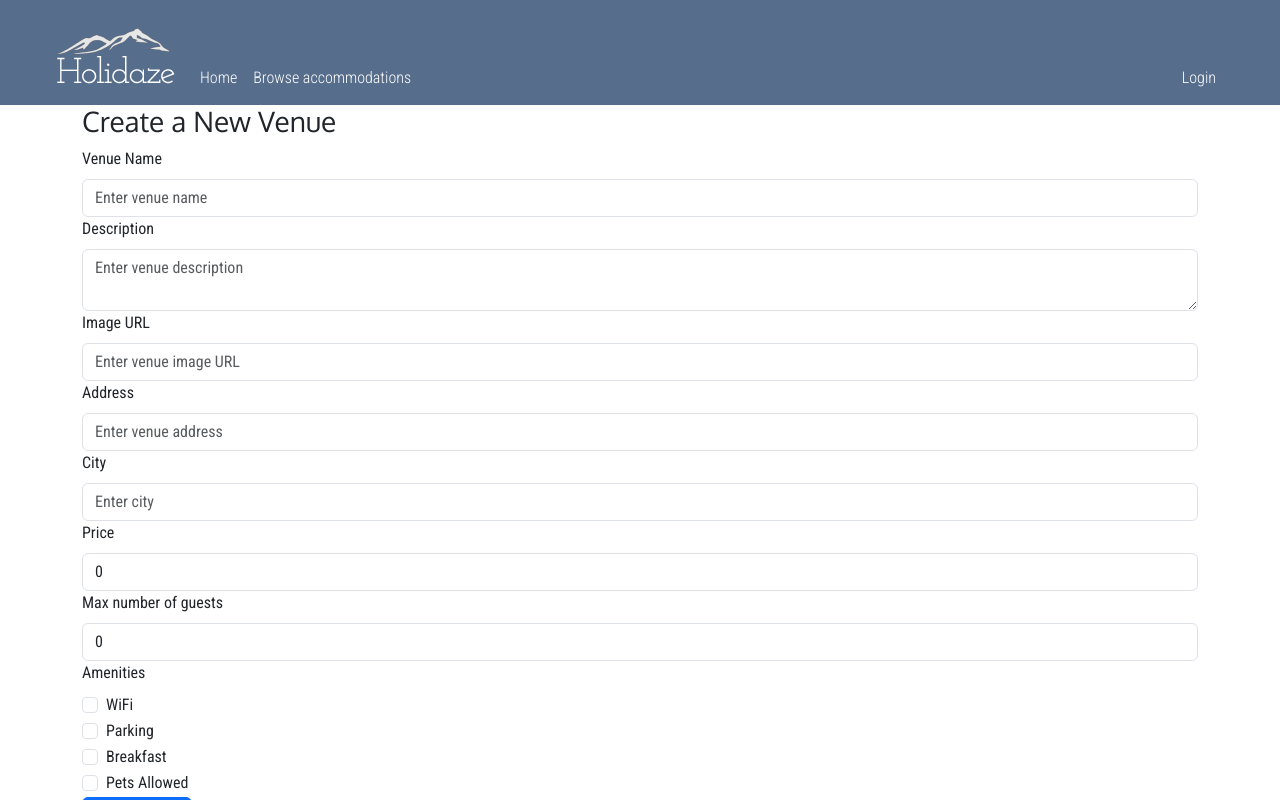
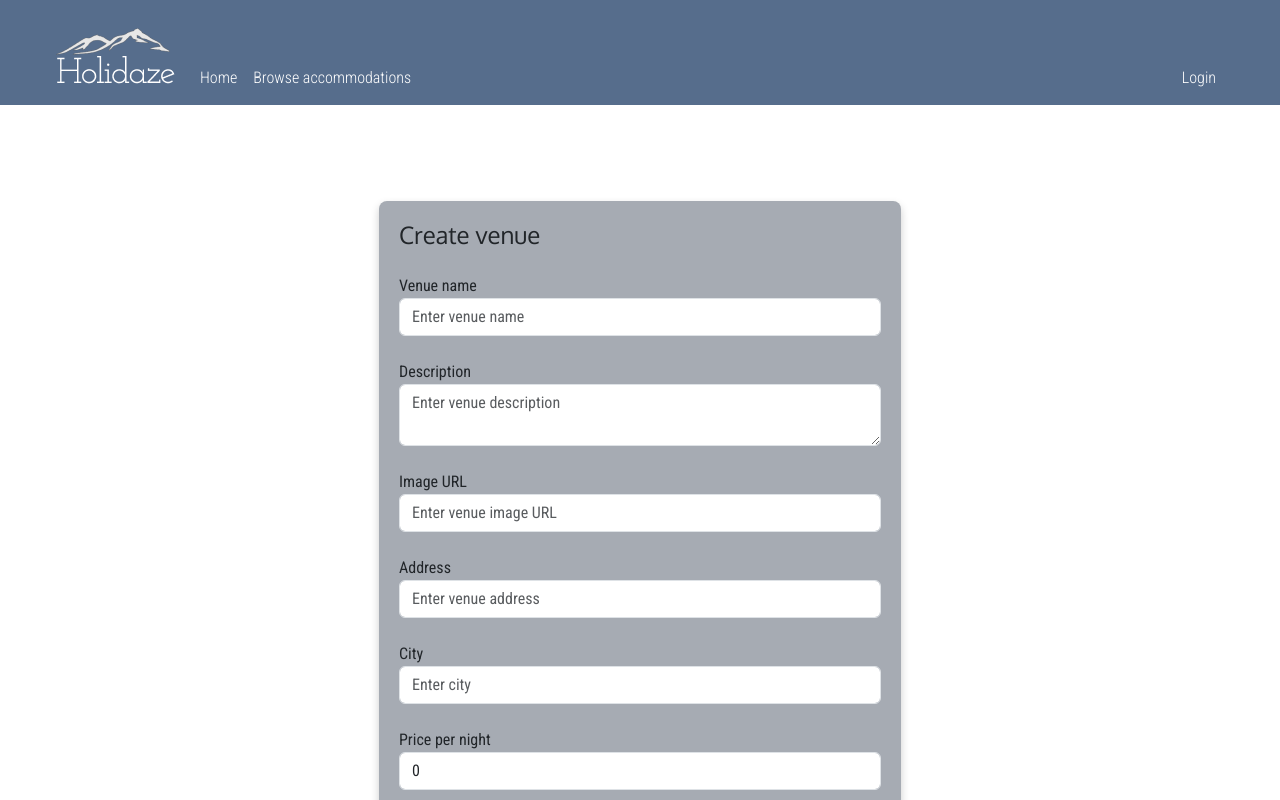
Before and after one commit to TaranJ/project-exam-2, a React (Vite) app: page /new-venue in a window 1280 px wide. Shown: the top 800 px of the page. Built offline with nearby package versions, Linux system fonts and the light colour scheme; no server answers.

Commit message:
updates create and edit forms

```diff
--- a/src/App.css
+++ b/src/App.css
@@ -8,15 +8,4 @@
 @import "/src/styles/browsepage.css";
 @import "/src/styles/venuepage.css";
 @import "/src/styles/profilepage.css";
-
-body {
-  font-family: Roboto Condensed, sans-serif;
-}
-
-h1,
-h2,
-h3,
-h4,
-h5 {
-  font-family: Oxygen, sans-serif;
-}
+@import "/src/styles/editvenuepage.css";
--- a/src/pages/CreateVenuePage.jsx
+++ b/src/pages/CreateVenuePage.jsx
@@ -1,6 +1,6 @@
 import React, { useState } from "react";
 import { Helmet } from "react-helmet";
-import { Form, Button, Container } from "react-bootstrap";
+import { Form, Button, Container, Row, Col } from "react-bootstrap";
 import { load } from "../utils/storage/load";
 import { createVenue } from "../utils/api/createvenue";
 import { useNavigate } from "react-router-dom";
@@ -64,16 +64,21 @@ const CreateVenuePage = () => {
         <title>Create new venue | Holidaze</title>
         <meta name="description" content={"List your property on Holidaze by adding a new venue, complete with photos, details, and pricing."} />
       </Helmet>
-      <h3>Create a New Venue</h3>
+
       {error && <div className="alert alert-danger">{error}</div>}
+      <Container fluid="md" className="d-flex justify-content-center pt-5 min-vh-100">
+        <Row className="w-100">
+          <Col xs={12} md={8} lg={6} className="mx-auto">
+            <div className="form-box mt-5 mb-5">
+              <h3 className="fs-4 mb-4">Create venue</h3>
               <Form onSubmit={handleSubmit}>
                 {/* Form Fields */}
-        <Form.Group controlId="formVenueName">
-          <Form.Label>Venue Name</Form.Label>
+                <Form.Group className="mb-4" controlId="formVenueName">
+                  <Form.Label className="mb-0">Venue name</Form.Label>
                   <Form.Control type="text" name="name" value={venueData.name} onChange={handleInputChange} placeholder="Enter venue name" required />
                 </Form.Group>
-        <Form.Group controlId="formVenueDescription">
-          <Form.Label>Description</Form.Label>
+                <Form.Group className="mb-4" controlId="formVenueDescription">
+                  <Form.Label className="mb-0">Description</Form.Label>
                   <Form.Control
                     as="textarea"
                     name="description"
@@ -83,12 +88,18 @@ const CreateVenuePage = () => {
                     required
                   />
                 </Form.Group>
-        <Form.Group controlId="formVenueImage">
-          <Form.Label>Image URL</Form.Label>
-          <Form.Control type="text" name="mediaUrl" value={venueData.mediaUrl} onChange={handleInputChange} placeholder="Enter venue image URL" />
+                <Form.Group className="mb-4" controlId="formVenueImage">
+                  <Form.Label className="mb-0">Image URL</Form.Label>
+                  <Form.Control
+                    type="text"
+                    name="mediaUrl"
+                    value={venueData.mediaUrl}
+                    onChange={handleInputChange}
+                    placeholder="Enter venue image URL"
+                  />
                 </Form.Group>
-        <Form.Group controlId="formVenueAddress">
-          <Form.Label>Address</Form.Label>
+                <Form.Group className="mb-4" controlId="formVenueAddress">
+                  <Form.Label className="mb-0">Address</Form.Label>
                   <Form.Control
                     type="text"
                     name="address"
@@ -98,20 +109,27 @@ const CreateVenuePage = () => {
                     required
                   />
                 </Form.Group>
-        <Form.Group controlId="formVenueCity">
-          <Form.Label>City</Form.Label>
+                <Form.Group className="mb-4" controlId="formVenueCity">
+                  <Form.Label className="mb-0">City</Form.Label>
                   <Form.Control type="text" name="city" value={venueData.city} onChange={handleInputChange} placeholder="Enter city" required />
                 </Form.Group>
-        <Form.Group controlId="formVenuePrice">
-          <Form.Label>Price</Form.Label>
+                <Form.Group className="mb-4" controlId="formVenuePrice">
+                  <Form.Label className="mb-0">Price per night</Form.Label>
                   <Form.Control type="number" name="price" value={venueData.price} onChange={handleInputChange} placeholder="Enter price" required />
                 </Form.Group>
-        <Form.Group controlId="formMaxGuests">
-          <Form.Label>Max number of guests</Form.Label>
-          <Form.Control type="number" name="maxGuests" value={venueData.maxGuests} onChange={handleInputChange} placeholder="Enter number" required />
+                <Form.Group className="mb-4" controlId="formMaxGuests">
+                  <Form.Label className="mb-0">Max number of guests</Form.Label>
+                  <Form.Control
+                    type="number"
+                    name="maxGuests"
+                    value={venueData.maxGuests}
+                    onChange={handleInputChange}
+                    placeholder="Enter number"
+                    required
+                  />
                 </Form.Group>
-        <Form.Group controlId="formVenueAmenities">
-          <Form.Label>Amenities</Form.Label>
+                <Form.Group className="mb-4" controlId="formVenueAmenities">
+                  <Form.Label className="mb-1">Amenities</Form.Label>
                   <div>
                     <Form.Check type="checkbox" name="wifi" label="WiFi" checked={venueData.wifi} onChange={handleInputChange} />
                     <Form.Check type="checkbox" name="parking" label="Parking" checked={venueData.parking} onChange={handleInputChange} />
@@ -119,10 +137,14 @@ const CreateVenuePage = () => {
                     <Form.Check type="checkbox" name="pets" label="Pets Allowed" checked={venueData.pets} onChange={handleInputChange} />
                   </div>
                 </Form.Group>
-        <Button variant="primary" type="submit" disabled={loading}>
+                <Button variant="primary" className="cta-button w-100" type="submit" disabled={loading}>
                   {loading ? "Creating..." : "Create Venue"}
                 </Button>
               </Form>
+            </div>
+          </Col>
+        </Row>
+      </Container>
     </Container>
   );
 };
--- a/src/pages/EditVenuepage.jsx
+++ b/src/pages/EditVenuepage.jsx
@@ -1,6 +1,6 @@
 import React, { useState, useEffect } from "react";
 import { Helmet } from "react-helmet";
-import { Form, Button, Container } from "react-bootstrap";
+import { Form, Button, Container, Col, Row } from "react-bootstrap";
 import { load } from "../utils/storage/load";
 import { fetchVenueById } from "../utils/api/fetchvenues";
 import { useParams, useNavigate } from "react-router-dom";
@@ -156,19 +156,31 @@ const EditVenuePage = () => {
           content={"Edit your venue details, update pricing, availability, and more to keep your listing fresh and relevant."}
         />
       </Helmet>
-      <h3>Edit Venue</h3>
+
       {error && <div className="alert alert-danger">{error}</div>}
       {loading ? (
         <p>Loading...</p>
       ) : (
+        <Container fluid="md" className="d-flex justify-content-center pt-5 min-vh-100">
+          <Row className="w-100">
+            <Col xs={12} md={8} lg={6} className="mx-auto">
+              <div className="form-box mt-5 mb-5">
+                <h3 className="fs-4 mb-4">Edit Venue</h3>
                 <Form onSubmit={handleSubmit}>
-          <Form.Group controlId="formVenueName">
-            <Form.Label>Venue Name</Form.Label>
-            <Form.Control type="text" name="name" value={venueData.name} onChange={handleInputChange} placeholder="Enter venue name" required />
+                  <Form.Group className="mb-4" controlId="formVenueName">
+                    <Form.Label className="mb-0">Venue name</Form.Label>
+                    <Form.Control
+                      type="text"
+                      name="name"
+                      value={venueData.name}
+                      onChange={handleInputChange}
+                      placeholder="Enter venue name"
+                      required
+                    />
                   </Form.Group>
 
-          <Form.Group controlId="formVenueDescription">
-            <Form.Label>Description</Form.Label>
+                  <Form.Group className="mb-4" controlId="formVenueDescription">
+                    <Form.Label className="mb-0">Description</Form.Label>
                     <Form.Control
                       as="textarea"
                       name="description"
@@ -179,13 +191,19 @@ const EditVenuePage = () => {
                     />
                   </Form.Group>
 
-          <Form.Group controlId="formVenueImage">
-            <Form.Label>Image URL</Form.Label>
-            <Form.Control type="text" name="mediaUrl" value={venueData.mediaUrl} onChange={handleInputChange} placeholder="Enter venue image URL" />
+                  <Form.Group className="mb-4" controlId="formVenueImage">
+                    <Form.Label className="mb-0">Image URL</Form.Label>
+                    <Form.Control
+                      type="text"
+                      name="mediaUrl"
+                      value={venueData.mediaUrl}
+                      onChange={handleInputChange}
+                      placeholder="Enter venue image URL"
+                    />
                   </Form.Group>
 
-          <Form.Group controlId="formVenueAddress">
-            <Form.Label>Address</Form.Label>
+                  <Form.Group className="mb-4" controlId="formVenueAddress">
+                    <Form.Label className="mb-0">Address</Form.Label>
                     <Form.Control
                       type="text"
                       name="address"
@@ -196,18 +214,32 @@ const EditVenuePage = () => {
                     />
                   </Form.Group>
 
-          <Form.Group controlId="formVenueCity">
-            <Form.Label>City</Form.Label>
-            <Form.Control type="text" name="city" value={venueData.location.city} onChange={handleInputChange} placeholder="Enter city" required />
+                  <Form.Group className="mb-4" controlId="formVenueCity">
+                    <Form.Label className="mb-0">City</Form.Label>
+                    <Form.Control
+                      type="text"
+                      name="city"
+                      value={venueData.location.city}
+                      onChange={handleInputChange}
+                      placeholder="Enter city"
+                      required
+                    />
                   </Form.Group>
 
-          <Form.Group controlId="formVenuePrice">
-            <Form.Label>Price</Form.Label>
-            <Form.Control type="number" name="price" value={venueData.price} onChange={handleInputChange} placeholder="Enter price" required />
+                  <Form.Group className="mb-4" controlId="formVenuePrice">
+                    <Form.Label className="mb-0">Price per night</Form.Label>
+                    <Form.Control
+                      type="number"
+                      name="price"
+                      value={venueData.price}
+                      onChange={handleInputChange}
+                      placeholder="Enter price"
+                      required
+                    />
                   </Form.Group>
 
-          <Form.Group controlId="formMaxGuests">
-            <Form.Label>Max Guests</Form.Label>
+                  <Form.Group className="mb-4" controlId="formMaxGuests">
+                    <Form.Label className="mb-0">Max Guests</Form.Label>
                     <Form.Control
                       type="number"
                       name="maxGuests"
@@ -218,7 +250,7 @@ const EditVenuePage = () => {
                     />
                   </Form.Group>
 
-          <Form.Group controlId="formVenueAmenities">
+                  <Form.Group className="mb-4" controlId="formVenueAmenities">
                     <Form.Label>Amenities</Form.Label>
                     <Form.Check type="checkbox" name="wifi" label="WiFi" checked={venueData.meta.wifi} onChange={handleInputChange} />
                     <Form.Check type="checkbox" name="parking" label="Parking" checked={venueData.meta.parking} onChange={handleInputChange} />
@@ -226,13 +258,17 @@ const EditVenuePage = () => {
                     <Form.Check type="checkbox" name="pets" label="Pets Allowed" checked={venueData.meta.pets} onChange={handleInputChange} />
                   </Form.Group>
 
-          <Button variant="primary" type="submit" disabled={loading}>
+                  <Button variant="primary" className="cta-button" type="submit" disabled={loading}>
                     {loading ? "Updating..." : "Update Venue"}
                   </Button>
-          <Button variant="danger" onClick={handleDelete} disabled={loading} style={{ marginLeft: "10px" }}>
+                  <Button variant="danger" className="cta-button delete-btn" onClick={handleDelete} disabled={loading} style={{ marginLeft: "10px" }}>
                     Delete Venue
                   </Button>
                 </Form>
+              </div>
+            </Col>
+          </Row>
+        </Container>
       )}
     </Container>
   );
--- a/src/pages/ProfilePage.jsx
+++ b/src/pages/ProfilePage.jsx
@@ -288,10 +288,10 @@ const ProfilePage = () => {
           </Form>
         </Modal.Body>
         <Modal.Footer>
-          <Button variant="secondary" onClick={() => setShowModal(false)}>
+          <Button variant="secondary" className="cta-button cancel-btn" onClick={() => setShowModal(false)}>
             Cancel
           </Button>
-          <Button variant="primary" onClick={handleSubmit}>
+          <Button variant="primary" className="cta-button" onClick={handleSubmit}>
             Save Changes
           </Button>
         </Modal.Footer>
--- /dev/null
+++ b/src/styles/editvenuepage.css
@@ -0,0 +1,7 @@
+.delete-btn {
+  background-color: rgb(150, 0, 0);
+}
+
+.delete-btn:hover {
+  background-color: rgb(180, 4, 4);
+}
--- a/src/styles/globals.css
+++ b/src/styles/globals.css
@@ -37,3 +37,42 @@
   box-shadow: 0 4px 8px rgba(0, 0, 0, 0.2);
   border-radius: 8px;
 }
+
+body {
+  font-family: Roboto Condensed, sans-serif;
+}
+
+h1,
+h2,
+h3,
+h4,
+h5 {
+  font-family: Oxygen, sans-serif;
+}
+
+.cta-button {
+  background-color: #58735f;
+  color: white;
+  text-transform: uppercase;
+  font-weight: 200;
+  border: none;
+}
+
+.cta-button:hover {
+  background-color: #66866e;
+  color: white;
+  transform: scale(1.02);
+}
+
+.cta-button-2 {
+  background-color: #735858;
+  color: white;
+  text-transform: uppercase;
+  font-weight: 200;
+}
+
+.cta-button-2:hover {
+  background-color: #967272;
+  color: white;
+  transform: scale(1.02);
+}
```
Also changed, not shown: src/styles/homepage.css (+0 -27 lines), src/styles/profilepage.css (+9 -0 lines). Lines whose indentation alone changed are shown as unchanged.
